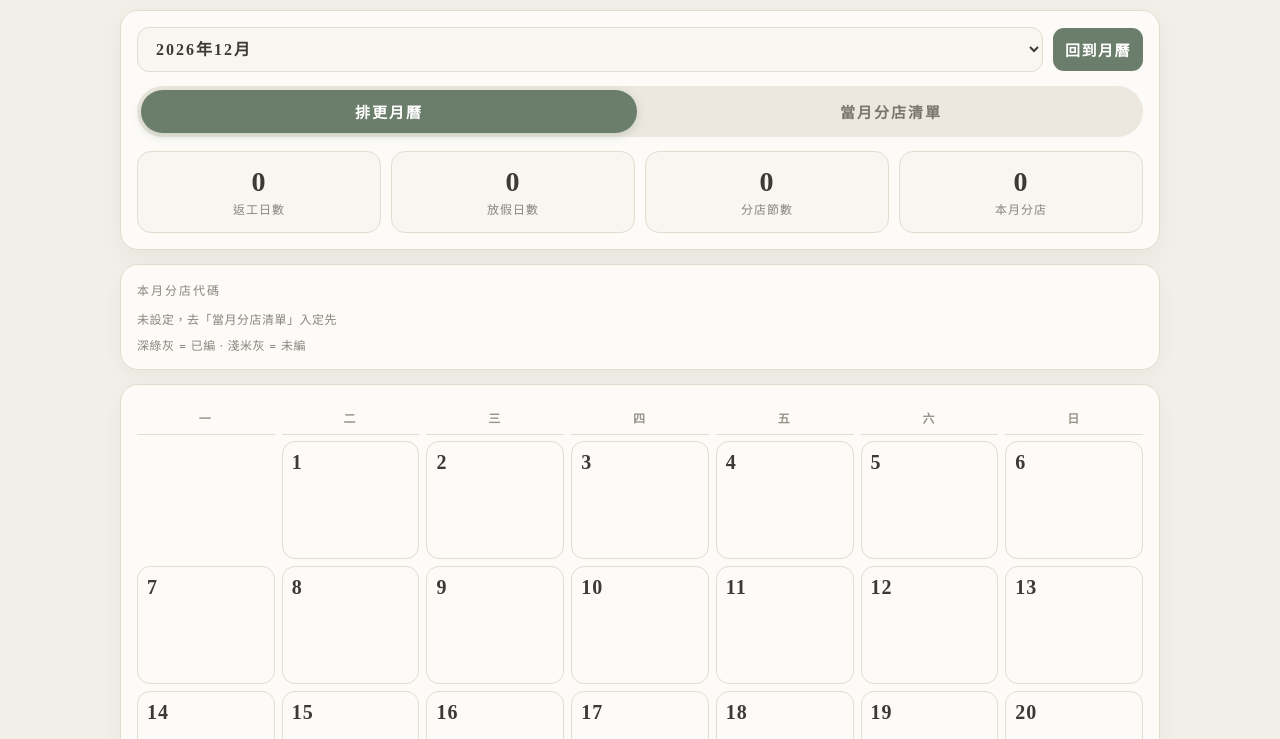
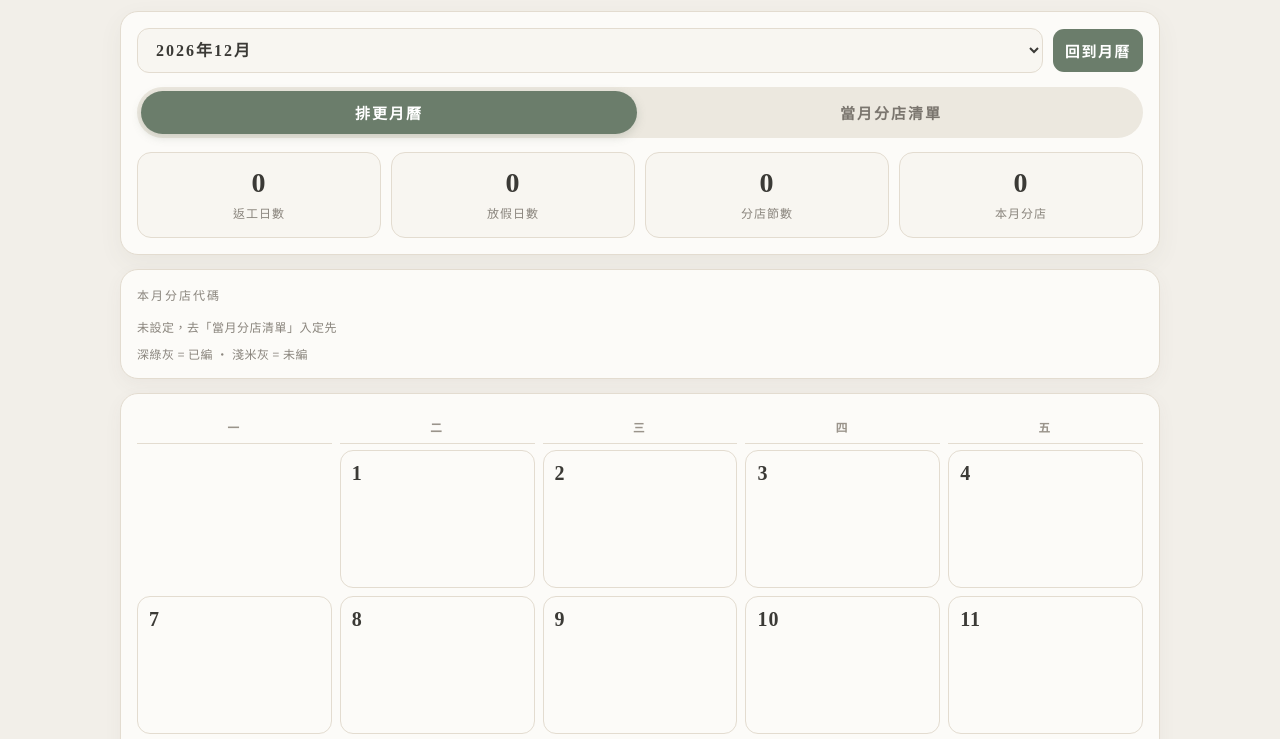
Before and after one commit to mavischiikawakuji-collab/work-schedule, a plain HTML site: page index.html in a window 1280 px wide. Shown: the part 114-853 px from the top of the page. Drawn offline with nearby package versions, Linux system fonts and the light colour scheme.

Commit message:
Add files via upload

```diff
--- a/index.html
+++ b/index.html
@@ -5,11 +5,12 @@
 <meta name="mobile-web-app-capable" content="yes">
 <link rel="apple-touch-icon" href="apple-touch-icon.png">
 <link rel="apple-touch-icon" sizes="180x180" href="apple-touch-icon.png">
-<link rel="icon" type="image/png" href="apple-touch-icon.png"><meta name="apple-mobile-web-app-status-bar-style" content="black-translucent">
+<link rel="icon" type="image/png" href="apple-touch-icon.png">
+<meta name="apple-mobile-web-app-status-bar-style" content="black-translucent">
 <title>Work Schedule</title>
 <style>
-:root{--bg:#F2EFE9;--card:#FCFBF8;--line:#E3DCD0;--muted:#8A857D;--text:#3B3A36;--sage:#8B9A8B;--sage-d:#6B7D6B;--sage-l:#E8EDE8;--taupe:#B8A99A;--taupe-l:#EDE6DD;--stone:#A8A29A;--dusty:#A99BAE}
 @import url('https://fonts.googleapis.com/css2?family=Noto+Serif+HK:wght@400;600;700;900&family=Noto+Sans+HK:wght@300;400;500;700&family=Cormorant+Garamond:ital,wght@0,500;0,600;1,500&display=swap');
+:root{--bg:#F2EFE9;--card:#FCFBF8;--line:#E3DCD0;--muted:#8A857D;--text:#3B3A36;--sage:#8B9A8B;--sage-d:#6B7D6B;--taupe:#A89A8A}
 *{box-sizing:border-box}body{font-family:"Noto Sans HK","PingFang HK","Microsoft JhengHei",-apple-system,sans-serif;margin:0;background:var(--bg);color:var(--text);padding-bottom:60px;-webkit-font-smoothing:antialiased;letter-spacing:.02em}
 .top{max-width:1080px;margin:0 auto;padding:28px 20px 10px}
 .top .eyebrow{font-family:"Cormorant Garamond",serif;font-size:14px;letter-spacing:5px;color:var(--muted);text-transform:uppercase;font-style:italic}
@@ -22,21 +23,16 @@
 .kpis{display:grid;grid-template-columns:repeat(4,1fr);gap:10px;margin-top:14px}.kpi{background:#F8F6F1;border:1px solid var(--line);border-radius:14px;padding:14px 8px;text-align:center}.kpi b{display:block;font-family:"Noto Serif HK",serif;font-size:28px;font-weight:700;letter-spacing:1px}.kpi span{font-size:12px;color:var(--muted);letter-spacing:1px}
 .card{background:var(--card);border:1px solid var(--line);border-radius:18px;padding:16px;margin:14px 0;box-shadow:0 6px 18px rgba(90,80,70,.05)}
 select,input,textarea,button{font-family:inherit;font-size:15px;padding:11px 12px;border-radius:11px;border:1px solid var(--line)}button{cursor:pointer;background:var(--sage-d);color:#fff;border:0;font-weight:600;letter-spacing:1.5px;font-family:"Noto Sans HK",sans-serif}button.ghost{background:#ECE8DF;color:#3B3A36}
-.grid{display:grid;grid-template-columns:repeat(7,1fr);gap:7px}.hd{font-weight:600;text-align:center;color:#9A948B;font-size:12px;letter-spacing:2px;padding:8px 0;border-bottom:1px solid var(--line)}
-.day{min-height:118px;border:1px solid var(--line);border-radius:13px;padding:9px;cursor:pointer;background:#FCFBF8}.day.off{background:#F2EFE9}.day.hasWork{background:#F4F6F3;border-color:#C5D0C5}.num{font-family:"Noto Serif HK",serif;font-weight:700;font-size:20px;letter-spacing:1px}.hol{color:#9A7A7A;font-size:11px;line-height:1.3}.assign{font-size:12px;color:#fff;border-radius:7px;padding:4px 6px;margin-top:5px;word-break:break-all;line-height:1.3}.assign.am{background:#7E8F7E}.assign.pm{background:#A89A8A}
-.pill{display:inline-block;padding:8px 16px;border-radius:999px;font-size:14px;margin:4px;font-family:"Noto Serif HK",serif;font-weight:600;letter-spacing:1px;background:#ECE8DF;color:#7A756E;border:1px solid var(--line);letter-spacing:.5px}.pill.green{background:#6B7D6B;color:#fff;border-color:#6B7D6B}
-.row{display:flex;gap:7px;margin:8px 0;align-items:center}.row input{flex:1}.small{font-size:12px;color:var(--muted);letter-spacing:.5px}.hide{display:none}.timebtn{background:#ECE8DF;color:#3B3A36;padding:7px 10px;font-size:13px;border:0}
-.divider{height:1px;background:var(--line);margin:14px 0}
-.label{font-size:12px;letter-spacing:2px;color:var(--muted);text-transform:uppercase}
-@media(max-width:640px){.kpis{grid-template-columns:repeat(2,1fr)}.day{min-height:88px;padding:6px}.assign{font-size:11px}.num{font-size:15px}.top h1{font-size:28px}}
-.seg{display:flex;background:#ECE8DF;padding:4px;border-radius:999px;flex:1}.seg button{flex:1;padding:9px 4px;border:0;background:transparent;color:#7A756E;font-weight:700;border-radius:999px;font-size:14px}.seg button.on{background:#6B7D6B;color:#fff;box-shadow:0 2px 8px rgba(107,125,107,.3)}</style>
-<style>
+.grid{display:grid;grid-template-columns:repeat(5,1fr);gap:8px}.hd{font-weight:600;text-align:center;color:#9A948B;font-size:12px;letter-spacing:2px;padding:8px 0;border-bottom:1px solid var(--line)}
+.day{min-height:138px;border:1px solid var(--line);border-radius:13px;padding:11px;cursor:pointer;background:#FCFBF8}.day.off{background:#F2EFE9}.day.hasWork{background:#F4F6F3;border-color:#C5D0C5}.num{font-family:"Noto Serif HK",serif;font-weight:700;font-size:20px;letter-spacing:1px}.hol{color:#9A7A7A;font-size:11px;line-height:1.3}.assign{font-size:12px;color:#fff;border-radius:7px;padding:4px 6px;margin-top:5px;word-break:break-all;line-height:1.3}.assign.am{background:#7E8F7E}.assign.pm{background:#A89A8A}
+.pill{display:inline-block;padding:8px 16px;border-radius:999px;font-size:14px;margin:4px;font-family:"Noto Serif HK",serif;font-weight:600;letter-spacing:1px;background:#ECE8DF;color:#7A756E;border:1px solid var(--line)}.pill.green{background:#6B7D6B;color:#fff;border-color:#6B7D6B}
+.row{display:flex;gap:7px;margin:8px 0;align-items:center}.row input{flex:1}.small{font-size:12px;color:var(--muted);letter-spacing:.5px}.hide{display:none}
+.divider{height:1px;background:var(--line);margin:14px 0}.label{font-size:12px;letter-spacing:2px;color:var(--muted);text-transform:uppercase}
+.seg{display:flex;background:#ECE8DF;padding:4px;border-radius:999px;flex:1}.seg button{flex:1;padding:9px 4px;border:0;background:transparent;color:#7A756E;font-weight:700;border-radius:999px;font-size:14px}.seg button.on{background:#6B7D6B;color:#fff;box-shadow:0 2px 8px rgba(107,125,107,.3)}
+@media(max-width:640px){.kpis{grid-template-columns:repeat(2,1fr)}.day{min-height:118px;padding:9px}.assign{font-size:12px}.num{font-size:18px}.top h1{font-size:28px}}
 html,body{overflow-x:hidden;max-width:100%;overscroll-behavior-x:none;touch-action:pan-y;-webkit-text-size-adjust:100%;-webkit-tap-highlight-color:transparent}
-body{position:relative;width:100%}
-.wrap,.top{max-width:1080px;overflow-x:hidden}
-*{-webkit-touch-callout:none}
 input,textarea,select{font-size:16px !important}
-.seg{display:flex;background:#ECE8DF;padding:4px;border-radius:999px;flex:1}.seg button{flex:1;padding:9px 4px;border:0;background:transparent;color:#7A756E;font-weight:700;border-radius:999px;font-size:14px}.seg button.on{background:#6B7D6B;color:#fff;box-shadow:0 2px 8px rgba(107,125,107,.3)}</style>
+</style>
 <script>
 document.addEventListener('gesturestart',function(e){e.preventDefault()}, {passive:false});
 document.addEventListener('dblclick',function(e){e.preventDefault()}, {passive:false});
@@ -50,27 +46,30 @@ let lastTouch=0;document.addEventListener('touchend',function(e){let now=Date.no
 <div class="kpis" id="stats"></div></div>
 <div id="calTab">
 <div class="card"><div class="label">本月分店代碼</div><div id="branchPills" style="margin-top:10px"></div><div class="small" style="margin-top:8px">深綠灰 = 已編 · 淺米灰 = 未編</div></div>
-<div class="card"><div class="grid"><div class="hd">一</div><div class="hd">二</div><div class="hd">三</div><div class="hd">四</div><div class="hd">五</div><div class="hd">六</div><div class="hd">日</div></div><div class="grid" id="grid" style="margin-top:6px"></div><div class="small" style="margin-top:10px">撳任何一日即可編輯嗰日</div></div>
+<div class="card"><div class="grid"><div class="hd">一</div><div class="hd">二</div><div class="hd">三</div><div class="hd">四</div><div class="hd">五</div></div><div class="grid" id="grid" style="margin-top:6px"></div><div class="small" style="margin-top:10px">撳任何一日即可編輯嗰日</div></div>
 <div class="card"><div class="label">整月備註</div><textarea id="monthNote" rows="3" style="width:100%;margin-top:8px" placeholder="交接事項..."></textarea></div></div>
-<div id="listTab" class="hide"><div class="card"><h3 style="margin:0;font-family:\"Noto Serif HK\",serif;font-weight:900;letter-spacing:4px;font-size:22px">當月分店清單</h3><p class="small">每個月份分開入，唔同月份可以完全唔同。</p><div class="row"><input id="newBranch" placeholder="輸入分店代碼，例如 中總"><button onclick="addBranch()">新增</button></div><textarea id="bulk" rows="4" style="width:100%" placeholder="批量加入：一行一個分店代碼"></textarea><button onclick="bulkAdd()" style="margin-top:6px">批量加入</button><div id="masterList" style="margin-top:12px"></div></div></div>
+<div id="listTab" class="hide"><div class="card"><h3 style="margin:0;font-family:'Noto Serif HK',serif;font-weight:900;letter-spacing:4px;font-size:22px">當月分店清單</h3><p class="small">每個月份分開入，唔同月份可以完全唔同。</p><div class="row"><input id="newBranch" placeholder="輸入分店代碼，例如 中總"><button onclick="addBranch()">新增</button></div><textarea id="bulk" rows="4" style="width:100%" placeholder="批量加入：一行一個分店代碼"></textarea><button onclick="bulkAdd()" style="margin-top:6px">批量加入</button><div id="masterList" style="margin-top:12px"></div></div></div>
 <div id="editor" class="card hide" style="border-color:#6B7D6B"><div style="display:flex;justify-content:space-between;align-items:center"><h3 id="edTitle" style="margin:0;font-weight:500"></h3><span class="small">編輯中</span></div><div class="divider"></div><div id="assignList"></div><div class="small" style="margin-top:10px">要入第 2 間 / 第 3 間，撳下面「+ 新增分店」，唔好直接改上面嗰個下拉，改上面嗰個係會 replace 咗佢。</div><button onclick="addAssign()" style="margin-top:8px;width:100%;padding:12px;background:#6B7D6B">+ 新增分店（入多一間）</button><div class="small" id="assignCount" style="margin-top:6px"></div><div style="margin-top:12px">備註<br><textarea id="edNote" rows="2" style="width:100%;margin-top:6px"></textarea></div><div style="margin-top:12px;display:flex;gap:8px"><button onclick="saveDay()" style="flex:1">儲存呢日</button><button class="ghost" onclick="closeEd()">取消</button></div><div id="saveMsg" class="small" style="margin-top:8px;color:#6B7D6B"></div></div>
-<div class="card" style="display:flex;gap:8px;flex-wrap:wrap;align-items:center;justify-content:center"><button class="ghost" onclick="exportJSON()">匯出備份</button><button class="ghost" onclick="importJSON()">匯入備份</button><input type="file" id="fileIn" class="hide" accept=".json"><span class="small">資料只儲喺呢部裝置 · 唔經伺服器</span></div></div><p style="text-align:center;color:#9A948B;font-size:12px;letter-spacing:2px">MORANDI · 單檔 HTML · GITHUB PAGES</p><script>
+<div class="card" style="display:flex;gap:8px;flex-wrap:wrap;align-items:center;justify-content:center"><button class="ghost" onclick="exportJSON()">匯出備份</button><button class="ghost" onclick="importJSON()">匯入備份</button><input type="file" id="fileIn" class="hide" accept=".json"><span class="small">資料只儲喺呢部裝置 · 唔經伺服器</span></div>
+</div><p style="text-align:center;color:#9A948B;font-size:12px;letter-spacing:2px">MORANDI · 單檔 HTML · GITHUB PAGES</p><script>
 const HOL={'2026-12-25':'聖誕節','2026-12-26':'聖誕節後第一個周日','2027-01-01':'元旦','2027-02-17':'農曆年初一','2027-02-18':'農曆年初二','2027-02-19':'農曆年初三','2027-04-02':'耶穌受難節','2027-04-03':'耶穌受難節翌日','2027-04-06':'清明節','2027-04-07':'清明節翌日','2027-05-01':'勞動節','2027-05-25':'佛誕','2027-06-18':'端午節','2027-07-01':'香港特別行政區成立紀念日','2027-09-17':'中秋節翌日','2027-10-01':'國慶日','2027-10-19':'重陽節','2027-12-25':'聖誕節','2027-12-27':'聖誕節後第一個周日'};
 let months=[];for(let y of [2026,2027]){for(let m=1;m<=12;m++){if(y==2026&&m!=12)continue;months.push(y+'-'+String(m).padStart(2,'0'));}}
 let monthSel=document.getElementById('month');months.forEach(m=>{let o=document.createElement('option');o.value=m;o.textContent=m.slice(0,4)+'年'+parseInt(m.slice(5))+'月';monthSel.appendChild(o)});monthSel.value='2026-12';
-let store=JSON.parse(localStorage.getItem('work-schedule-morandi-v1')||'{}');
-function save(){localStorage.setItem('work-schedule-morandi-v1',JSON.stringify(store));render();}
+let store=JSON.parse(localStorage.getItem('work-schedule-v2')||'{}');
+if(!Object.keys(store).length){let old=localStorage.getItem('work-schedule-morandi-v1');if(old){try{store=JSON.parse(old);}catch(_){}}}
+function save(){localStorage.setItem('work-schedule-v2',JSON.stringify(store));render();}
 function getMonth(){let k=monthSel.value;if(!store[k])store[k]={days:{},master:[],note:''};return store[k];}
 function cur(){return monthSel.value}
 function showTab(n){document.getElementById('calTab').classList.toggle('hide',n!=1);document.getElementById('listTab').classList.toggle('hide',n!=2);document.getElementById('t1').classList.toggle('on',n==1);document.getElementById('t2').classList.toggle('on',n==2);render();}
 monthSel.onchange=()=>{closeEd();render()};
-function counts(){let c={};let d=getMonth().days;for(let k in d){(d[k].assign||[]).forEach(a=>{if(a.code)c[a.code]=(c[a.code]||0)+1}) }return c;}
+function counts(){let c={};let d=getMonth().days;for(let k in d){(d[k].assign||[]).forEach(a=>{if(a.code)c[a.code]=(c[a.code]||0)+1})}return c;}
+function sortAssign(arr){return (arr||[]).slice().sort((x,y)=>{let ox=(x.time=='上午'||x.time=='09:00-11:00')?0:(x.time=='下午'||x.time=='15:00-17:00')?1:2;let oy=(y.time=='上午'||y.time=='09:00-11:00')?0:(y.time=='下午'||y.time=='15:00-17:00')?1:2;return ox-oy});}
 function render(){
- let [y,m]=cur().split('-').map(Number);let first=new Date(y,m-1,1);let offset=(first.getDay()+6)%7;let days=new Date(y,m,0).getDate();let g=document.getElementById('grid');g.innerHTML='';for(let i=0;i<offset;i++)g.innerHTML+='<div></div>';
+ let [y,m]=cur().split('-').map(Number);let first=new Date(y,m-1,1);let fd=first.getDay();let offset=(fd==0||fd==6)?0:(fd+6)%7;let days=new Date(y,m,0).getDate();let g=document.getElementById('grid');g.innerHTML='';for(let i=0;i<offset;i++)g.innerHTML+='<div></div>';
  let c=counts();let work=0,off=0;let md=getMonth();
- for(let d=1;d<=days;d++){let key=cur()+'-'+String(d).padStart(2,'0');let day=md.days[key]||{status:'',assign:[],note:''};if(day.assign&&day.assign.length)work++;if(day.status=='放假')off++;
+ for(let d=1;d<=days;d++){let wd=new Date(y,m-1,d).getDay();if(wd==0||wd==6)continue;let key=cur()+'-'+String(d).padStart(2,'0');let day=md.days[key]||{status:'',assign:[],note:''};if(day.assign&&day.assign.length)work++;if(day.status=='放假')off++;
   let div=document.createElement('div');div.className='day '+(day.status=='放假'?'off':'')+((day.assign&&day.assign.length)?' hasWork':'');div.onclick=()=>openEd(key);
-  div.innerHTML='<div class="num">'+d+'</div>'+(HOL[key]?'<div class="hol">'+HOL[key]+'</div>':'')+'<div class="small">'+(day.status||'')+'</div>'+(day.assign||[]).slice().sort((x,y)=>{let ox=(x.time=='上午'||x.time=='09:00-11:00')?0:(x.time=='下午'||x.time=='15:00-17:00')?1:2;let oy=(y.time=='上午'||y.time=='09:00-11:00')?0:(y.time=='下午'||y.time=='15:00-17:00')?1:2;return ox-oy}).map(a=>{let t=(a.time=='09:00-11:00')?'上午':(a.time=='15:00-17:00'?'下午':(a.time||''));let cls=(t=='上午')?'am':(t=='下午'?'pm':'');return '<div class="assign '+cls+'">'+(a.code||'')+' '+t+'</div>'}).join('');
+  div.innerHTML='<div class="num">'+d+'</div>'+(HOL[key]?'<div class="hol">'+HOL[key]+'</div>':'')+'<div class="small">'+(day.status||'')+'</div>'+sortAssign(day.assign).map(a=>{let t=(a.time=='09:00-11:00')?'上午':(a.time=='15:00-17:00'?'下午':(a.time||''));let cls=(t=='上午')?'am':(t=='下午'?'pm':'');return '<div class="assign '+cls+'">'+(a.code||'')+' '+t+'</div>'}).join('');
   g.appendChild(div);}
  let total=Object.values(c).reduce((a,b)=>a+b,0);
  document.getElementById('stats').innerHTML='<div class="kpi"><b>'+work+'</b><span>返工日數</span></div><div class="kpi"><b>'+off+'</b><span>放假日數</span></div><div class="kpi"><b>'+total+'</b><span>分店節數</span></div><div class="kpi"><b>'+md.master.length+'</b><span>本月分店</span></div>';
@@ -85,7 +84,7 @@ function delBranch(i){getMonth().master.splice(i,1);save();}
 let edKey=null,edData=null;
 function openEd(key){edKey=key;let md=getMonth();edData=JSON.parse(JSON.stringify(md.days[key]||{status:'',assign:[],note:''}));if(!edData.assign.length)edData.assign=[{code:'',time:''}];document.getElementById('editor').classList.remove('hide');document.getElementById('edTitle').textContent=key;document.getElementById('edNote').value=edData.note||'';document.getElementById('saveMsg').textContent='';renderEd();document.getElementById('editor').scrollIntoView({behavior:'smooth'});}
 function renderEd(){let c=document.getElementById('assignList');c.innerHTML=edData.assign.map((a,i)=>{
-let edMonthKey=edKey?edKey.slice(0,7):cur(); let edMaster=(store[edMonthKey]&&store[edMonthKey].master)||[]; let opts=edMaster.map(b=>'<option value="'+b+'"'+(a.code==b?' selected':'')+'>'+b+'</option>').join('');
+let edMonthKey=edKey?edKey.slice(0,7):cur();let edMaster=(store[edMonthKey]&&store[edMonthKey].master)||[];let opts=edMaster.map(b=>'<option value="'+b+'"'+(a.code==b?' selected':'')+'>'+b+'</option>').join('');
 if(a.code && !edMaster.includes(a.code)) opts+='<option value="'+a.code+'" selected>'+a.code+'</option>';
 let curT=(a.time=='09:00-11:00'?'上午':(a.time=='15:00-17:00'?'下午':(a.time||'')));
 let tSel='<div class="seg"><button type="button" class="'+(curT=='上午'?'on':'')+'" onclick="edData.assign['+i+'].time=\'上午\';renderEd()">上午</button><button type="button" class="'+(curT=='下午'?'on':'')+'" onclick="edData.assign['+i+'].time=\'下午\';renderEd()">下午</button></div>';
```
